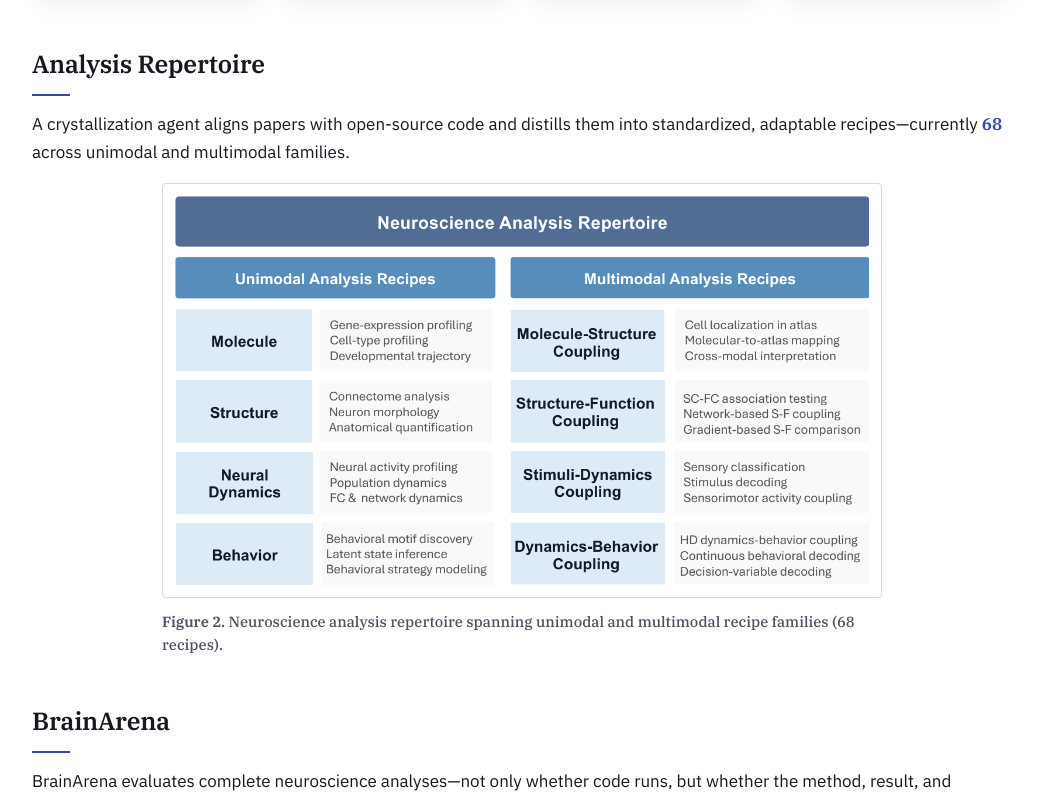
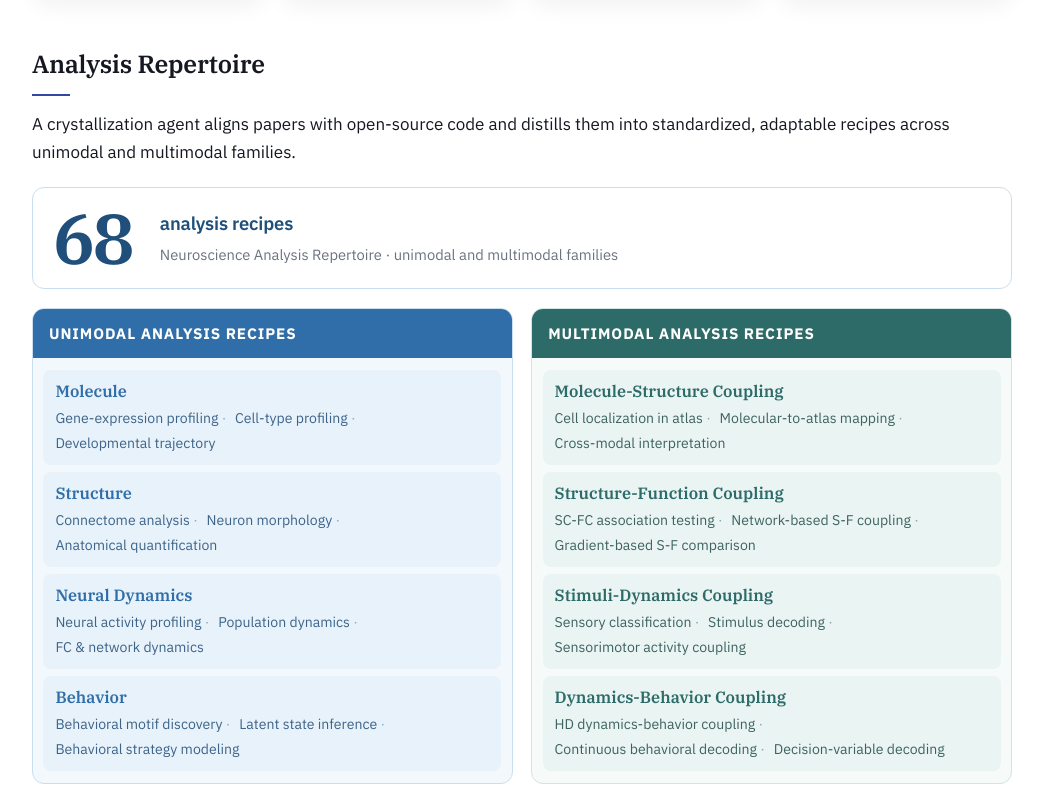
Before and after one commit to AI4NeuroLab/SeekBrain-page, a React (Vite) app: page / in a window 1280 px wide. Shown: the part 1767-2560 px from the top of the page, without its empty margins (118-1161 px from the left). Built offline with nearby package versions, Linux system fonts and the light colour scheme.

Commit message:
Replace repertoire figure image with interactive card layout
Add structured repertoire component with unimodal and multimodal
recipe families, displayed as a hero stat and two-column card grid.

```diff
--- a/src/App.tsx
+++ b/src/App.tsx
@@ -21,6 +21,54 @@ const framework = [
   {
     title: "Co-evolving loop",
     points: ["Researcher steers intent", "Experts validate evidence", "Recipes improve over time"],
+  },
+] as const;
+
+/** Exact labels from the Neuroscience Analysis Repertoire figure. */
+const repertoireFamilies = [
+  {
+    mode: "Unimodal Analysis Recipes",
+    tone: "uni",
+    families: [
+      {
+        name: "Molecule",
+        recipes: ["Gene-expression profiling", "Cell-type profiling", "Developmental trajectory"],
+      },
+      {
+        name: "Structure",
+        recipes: ["Connectome analysis", "Neuron morphology", "Anatomical quantification"],
+      },
+      {
+        name: "Neural Dynamics",
+        recipes: ["Neural activity profiling", "Population dynamics", "FC & network dynamics"],
+      },
+      {
+        name: "Behavior",
+        recipes: ["Behavioral motif discovery", "Latent state inference", "Behavioral strategy modeling"],
+      },
+    ],
+  },
+  {
+    mode: "Multimodal Analysis Recipes",
+    tone: "multi",
+    families: [
+      {
+        name: "Molecule-Structure Coupling",
+        recipes: ["Cell localization in atlas", "Molecular-to-atlas mapping", "Cross-modal interpretation"],
+      },
+      {
+        name: "Structure-Function Coupling",
+        recipes: ["SC-FC association testing", "Network-based S-F coupling", "Gradient-based S-F comparison"],
+      },
+      {
+        name: "Stimuli-Dynamics Coupling",
+        recipes: ["Sensory classification", "Stimulus decoding", "Sensorimotor activity coupling"],
+      },
+      {
+        name: "Dynamics-Behavior Coupling",
+        recipes: ["HD dynamics-behavior coupling", "Continuous behavioral decoding", "Decision-variable decoding"],
+      },
+    ],
   },
 ] as const;
 
@@ -163,21 +211,38 @@ export default function App() {
           <h2>Analysis Repertoire</h2>
           <p>
             A crystallization agent aligns papers with open-source code and distills them into
-            standardized, adaptable recipes—currently <strong className="repertoire-inline">68</strong>{" "}
-            across unimodal and multimodal families.
+            standardized, adaptable recipes across unimodal and multimodal families.
           </p>
-          <figure className="figure-block repertoire-figure">
-            <div className="figure-link">
-              <img
-                src={asset("/figure-repertoire.png")}
-                alt="Neuroscience analysis repertoire spanning unimodal and multimodal recipe families"
-              />
+
+          <div className="repertoire">
+            <div className="repertoire-hero">
+              <strong>68</strong>
+              <div>
+                <span>analysis recipes</span>
+                <p>Neuroscience Analysis Repertoire · unimodal and multimodal families</p>
+              </div>
             </div>
-            <figcaption>
-              <strong>Figure 2.</strong> Neuroscience analysis repertoire spanning unimodal and
-              multimodal recipe families (68 recipes).
-            </figcaption>
-          </figure>
+
+            <div className="repertoire-columns">
+              {repertoireFamilies.map((column) => (
+                <div className={`repertoire-column tone-${column.tone}`} key={column.mode}>
+                  <h3>{column.mode}</h3>
+                  <ul>
+                    {column.families.map((family) => (
+                      <li key={family.name}>
+                        <span>{family.name}</span>
+                        <p>
+                          {family.recipes.map((recipe) => (
+                            <em key={recipe}>{recipe}</em>
+                          ))}
+                        </p>
+                      </li>
+                    ))}
+                  </ul>
+                </div>
+              ))}
+            </div>
+          </div>
         </section>
 
         <section>
@@ -199,7 +264,7 @@ export default function App() {
                   />
                 </div>
                 <figcaption>
-                  <strong>Figure 3.</strong> BrainArena workflow: expert-curated tasks and datasets
+                  <strong>Figure 2.</strong> BrainArena workflow: expert-curated tasks and datasets
                   are analyzed by SeekBrain, then scored by an LLM evaluator against ground truth and
                   rubrics.
                 </figcaption>
@@ -220,7 +285,7 @@ export default function App() {
                   />
                 </div>
                 <figcaption>
-                  <strong>Figure 4.</strong> Representative BrainArena analysis outputs across
+                  <strong>Figure 3.</strong> Representative BrainArena analysis outputs across
                   spatial mapping, manifold analysis, network structure, and decoding.
                 </figcaption>
               </figure>
@@ -304,7 +369,7 @@ export default function App() {
                 <img src={asset(activeStudy.image)} alt={activeStudy.imageAlt} />
               </a>
               <figcaption>
-                <strong>Figure {activeIndex + 5}.</strong> {activeStudy.figureNote}
+                <strong>Figure {activeIndex + 4}.</strong> {activeStudy.figureNote}
               </figcaption>
             </figure>
           </article>
--- a/src/styles.css
+++ b/src/styles.css
@@ -146,7 +146,7 @@ section > .case-tabs,
 section > .case-panel,
 section > .bibtex,
 section > .module-grid,
-section > .repertoire-figure,
+section > .repertoire,
 section > .arena,
 section > .scores {
   box-sizing: border-box;
@@ -340,7 +340,7 @@ section > p:last-child {
 }
 
 .arena-cases-scroll {
-  max-height: calc(100cqi * 2468 / 1936 * 0.75);
+  max-height: calc(100cqi * 2468 / 1936 * 0.6);
   overflow-x: hidden;
   overflow-y: auto;
 }
@@ -553,9 +553,182 @@ section > p:last-child {
   font-weight: 600;
 }
 
-.figure-block.repertoire-figure {
-  margin-top: 1rem;
-  max-width: min(720px, 100%);
+.repertoire {
+  --rep-ink: #1f4f7a;
+  --rep-uni: #2f6ea8;
+  --rep-uni-soft: #e8f2fb;
+  --rep-uni-panel: #f3f8fc;
+  --rep-uni-line: #c9dff0;
+  --rep-multi: #2d6b68;
+  --rep-multi-soft: #eaf4f3;
+  --rep-multi-panel: #f6faf9;
+  --rep-multi-line: #d3e4e2;
+  margin-top: 1.35rem;
+}
+
+.repertoire-hero {
+  align-items: center;
+  background: #fff;
+  border: 1px solid var(--rep-uni-line);
+  border-radius: 12px;
+  display: grid;
+  gap: 1.25rem 1.75rem;
+  grid-template-columns: auto minmax(0, 1fr);
+  padding: 1.1rem 1.25rem 1.2rem;
+}
+
+.repertoire-hero > strong {
+  color: var(--rep-ink);
+  font-family: "IBM Plex Serif", Georgia, "Times New Roman", serif;
+  font-size: clamp(3.4rem, 7vw, 4.4rem);
+  font-variant-numeric: tabular-nums;
+  font-weight: 600;
+  letter-spacing: -0.04em;
+  line-height: 0.9;
+}
+
+.repertoire-hero span {
+  color: var(--rep-ink);
+  display: block;
+  font-size: 1.15rem;
+  font-weight: 600;
+  letter-spacing: -0.01em;
+}
+
+.repertoire-hero p {
+  color: var(--soft);
+  font-size: 0.92rem;
+  line-height: 1.5;
+  margin: 0.35rem 0 0;
+  max-width: 36rem;
+}
+
+.repertoire-columns {
+  align-items: stretch;
+  display: grid;
+  gap: 1.15rem;
+  grid-template-columns: repeat(2, minmax(0, 1fr));
+  margin-top: 1.15rem;
+}
+
+.repertoire-column {
+  border-radius: 12px;
+  display: flex;
+  flex-direction: column;
+  min-width: 0;
+  overflow: hidden;
+  padding: 0 0 0.3rem;
+}
+
+.repertoire-column.tone-uni {
+  background: var(--rep-uni-panel);
+  border: 1px solid var(--rep-uni-line);
+}
+
+.repertoire-column.tone-multi {
+  background: var(--rep-multi-panel);
+  border: 1px solid var(--rep-multi-line);
+}
+
+.repertoire-column > h3 {
+  color: #fff;
+  font-family: "IBM Plex Sans", "Helvetica Neue", Arial, sans-serif;
+  font-size: 0.95rem;
+  font-weight: 700;
+  letter-spacing: 0.06em;
+  margin: 0 0 0.25rem;
+  min-height: 1.2em;
+  padding: 0.75rem 1rem;
+  text-transform: uppercase;
+}
+
+.repertoire-column.tone-uni > h3 {
+  background: var(--rep-uni);
+}
+
+.repertoire-column.tone-multi > h3 {
+  background: var(--rep-multi);
+}
+
+.repertoire-column ul {
+  display: grid;
+  flex: 1;
+  gap: 0.45rem;
+  grid-template-rows: repeat(4, minmax(0, 1fr));
+  list-style: none;
+  margin: 0;
+  padding: 0.5rem 0.65rem 0.45rem;
+}
+
+.repertoire-column li {
+  border: 0;
+  border-radius: 8px;
+  display: flex;
+  flex-direction: column;
+  justify-content: flex-start;
+  min-height: 0;
+  padding: 0.65rem 0.75rem 0.7rem;
+}
+
+.repertoire-column.tone-uni li {
+  background: var(--rep-uni-soft);
+}
+
+.repertoire-column.tone-multi li {
+  background: var(--rep-multi-soft);
+}
+
+.repertoire-column li > span {
+  display: block;
+  font-family: "IBM Plex Serif", Georgia, "Times New Roman", serif;
+  font-size: 1.02rem;
+  font-weight: 600;
+  line-height: 1.35;
+}
+
+.repertoire-column.tone-uni li > span {
+  color: var(--rep-uni);
+}
+
+.repertoire-column.tone-multi li > span {
+  color: var(--rep-multi);
+}
+
+.repertoire-column li > p {
+  display: flex;
+  flex-wrap: wrap;
+  gap: 0.3rem 0;
+  margin: 0.35rem 0 0;
+}
+
+.repertoire-column li em {
+  display: inline-block;
+  font-size: 0.88rem;
+  font-style: normal;
+  line-height: 1.45;
+  white-space: nowrap;
+}
+
+.repertoire-column.tone-uni li em {
+  color: #3d6488;
+}
+
+.repertoire-column.tone-multi li em {
+  color: #3d6360;
+}
+
+.repertoire-column li em:not(:last-child)::after {
+  content: " ·";
+  margin-right: 0.55rem;
+  opacity: 0.5;
+}
+
+.repertoire-column.tone-uni li em:not(:last-child)::after {
+  color: var(--rep-uni);
+}
+
+.repertoire-column.tone-multi li em:not(:last-child)::after {
+  color: var(--rep-multi);
 }
 
 table {
@@ -677,7 +850,8 @@ footer p {
 }
 
 @media (max-width: 980px) {
-  .module-grid {
+  .module-grid,
+  .repertoire-columns {
     grid-template-columns: repeat(2, minmax(0, 1fr));
   }
 
@@ -700,8 +874,14 @@ footer p {
   }
 
   .module-grid,
-  .score-board {
+  .score-board,
+  .repertoire-columns {
     grid-template-columns: 1fr;
+  }
+
+  .repertoire-hero {
+    grid-template-columns: 1fr;
+    gap: 0.55rem;
   }
 
   .case-tabs {
```
Also changed, not shown: public/figure-repertoire.png (deleted), 1 other file (tests, documents, lock files or other folders).
